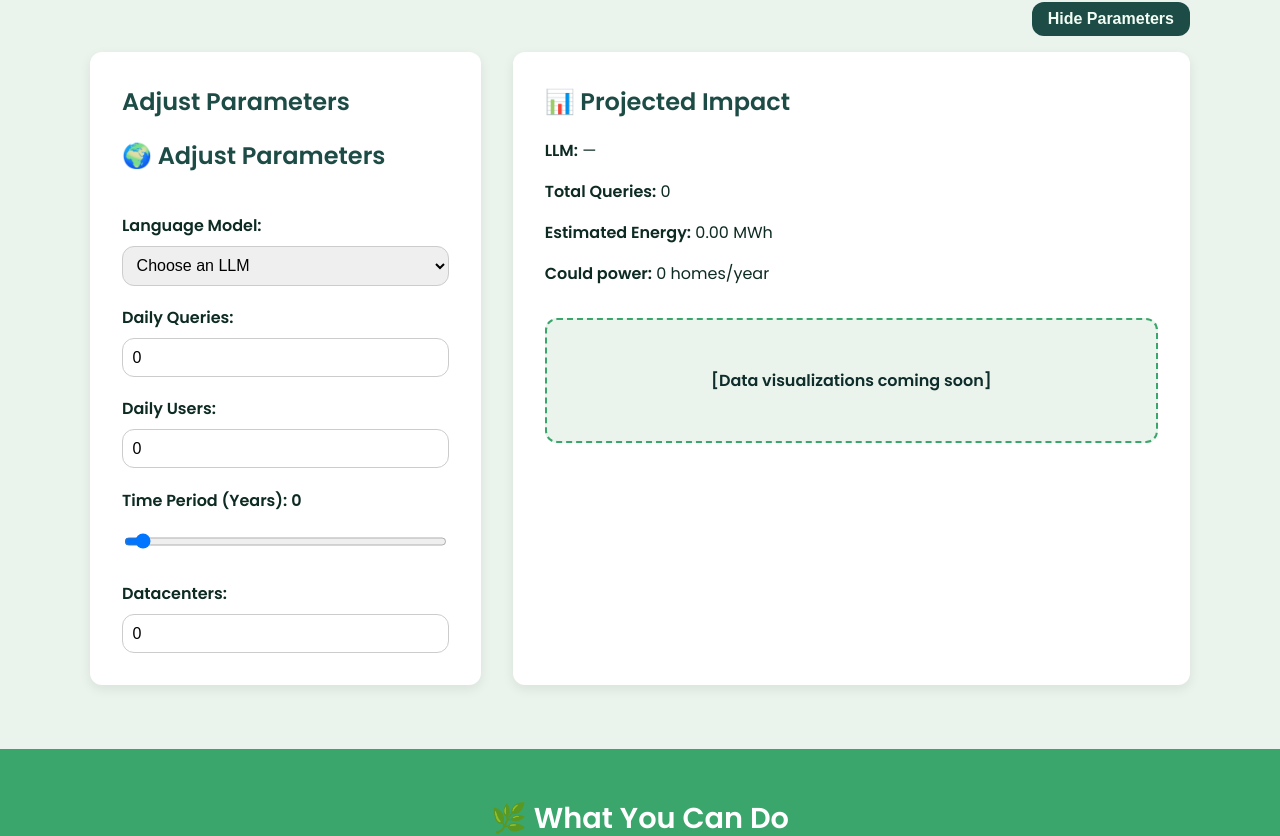
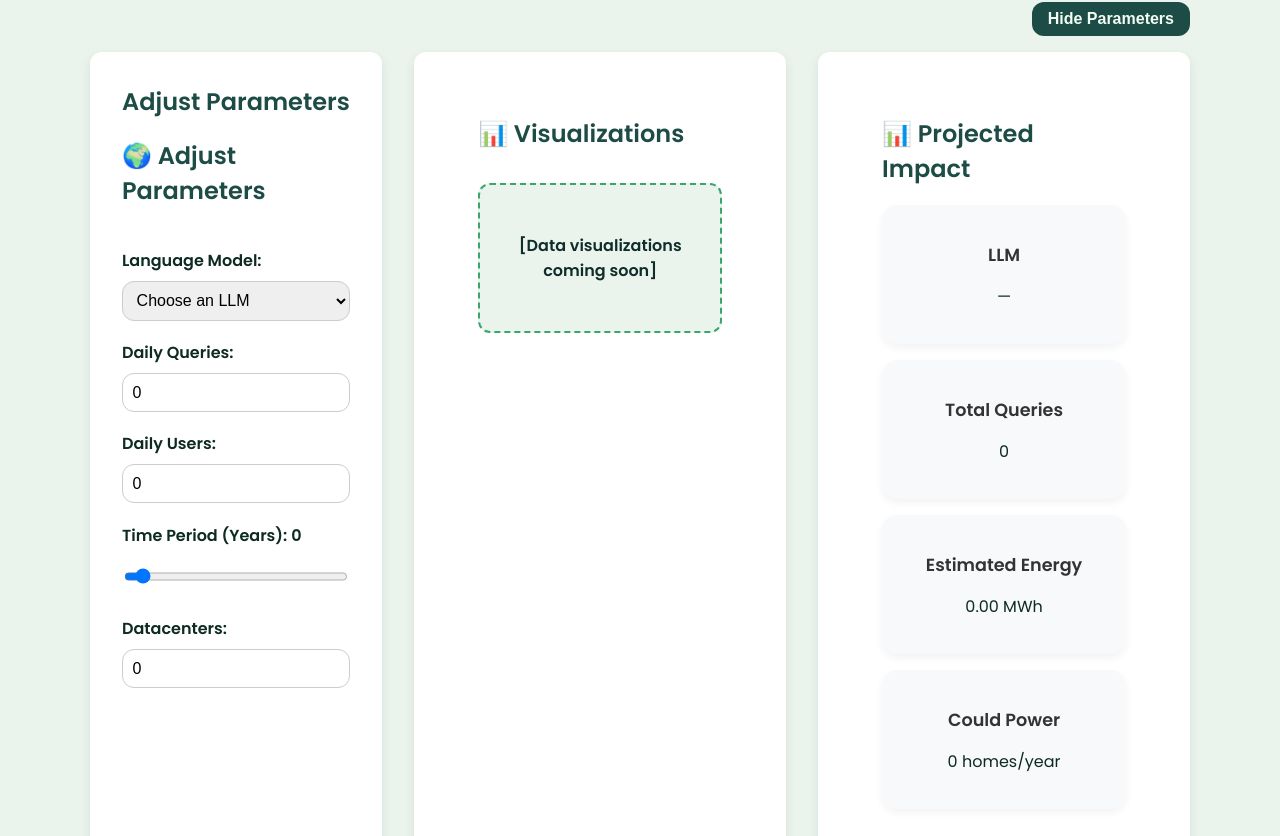
Before and after one commit to daver12345/lmc-ai-env-website, a React app: page / in a window 1280 px wide. Shown: the part 461-1297 px from the top of the page. Built offline with nearby package versions, Linux system fonts and the light colour scheme.

Commit message:
Separate stats dashboard and vis sections
Created new card for the stats dashboard and added separate visualization component

```diff
--- a/src/App.css
+++ b/src/App.css
@@ -181,7 +181,7 @@ section.interaction {
 .side-by-side {
   display: flex;
   gap: 2rem;
-  flex-wrap: wrap;
+  flex-wrap: nowrap;
 }
 
 .sidebar-card {
@@ -189,8 +189,38 @@ section.interaction {
   max-width: 400px;
 }
 
+.dashboard-main-card {
+  flex: 2 1 600px;
+}
+
+.content {
+  padding: 2rem;
+}
+
+.dashboard-grid {
+  display: grid;
+  grid-template-columns: repeat(auto-fit, minmax(220px, 1fr));
+  gap: 1rem;
+  margin-top: 1rem;
+}
+
 .dashboard-card {
-  flex: 2 1 600px;
+  background-color: #f8f9fa;
+  border-radius: 1rem;
+  padding: 1.2rem;
+  box-shadow: 0 4px 8px rgba(0, 0, 0, 0.05);
+  text-align: center;
+  transition: transform 0.2s ease;
+}
+
+.dashboard-card:hover {
+  transform: translateY(-4px);
+}
+
+.dashboard-card h3 {
+  margin-bottom: 0.5rem;
+  color: #333;
+  font-size: 1.1rem;
 }
 
 /* Ensure cards look good on smaller screens too */
--- a/src/App.js
+++ b/src/App.js
@@ -2,6 +2,7 @@
 import React, { useState } from 'react';
 import Sidebar from './components/Sidebar';
 import Dashboard from './components/Dashboard';
+import Visualization from './components/Visualization';
 import Suggestions from './components/Suggestions';
 import Navbar from './components/Navbar';
 import './App.css';
@@ -51,7 +52,16 @@ function App() {
                 />
               </div>
             )}
-            <div className="card dashboard-card">
+            <div className="card .dashboard-main-card">
+              <Visualization
+                llm={llm}
+                dailyQueries={dailyQueries}
+                dailyUsers={dailyUsers}
+                timePeriod={timePeriod}
+                datacenters={datacenters}
+              />
+            </div>
+            <div className="card .dashboard-main-card">
               <Dashboard
                 llm={llm}
                 dailyQueries={dailyQueries}
--- a/src/components/Dashboard.js
+++ b/src/components/Dashboard.js
@@ -10,13 +10,23 @@ function Dashboard({ llm, dailyQueries, dailyUsers, timePeriod, datacenters }) {
   return (
     <main className="content">
       <h2>📊 Projected Impact</h2>
-      <p><strong>LLM:</strong> {llm || '—'}</p>
-      <p><strong>Total Queries:</strong> {totalQueries.toLocaleString()}</p>
-      <p><strong>Estimated Energy:</strong> {energyUseMWh.toFixed(2)} MWh</p>
-      <p><strong>Could power:</strong> {homesPowered.toFixed(0)} homes/year</p>
-
-      <div className="visual-placeholder">
-        <p>[Data visualizations coming soon]</p>
+      <div className="dashboard-grid">
+        <div className="dashboard-card">
+          <h3>LLM</h3>
+          <p>{llm || '—'}</p>
+        </div>
+        <div className="dashboard-card">
+          <h3>Total Queries</h3>
+          <p>{totalQueries.toLocaleString()}</p>
+        </div>
+        <div className="dashboard-card">
+          <h3>Estimated Energy</h3>
+          <p>{energyUseMWh.toFixed(2)} MWh</p>
+        </div>
+        <div className="dashboard-card">
+          <h3>Could Power</h3>
+          <p>{homesPowered.toFixed(0)} homes/year</p>
+        </div>
       </div>
     </main>
   );
--- /dev/null
+++ b/src/components/Visualization.js
@@ -0,0 +1,21 @@
+// File: src/components/Vizualization.js
+import React from 'react';
+
+function Visualization({ llm, dailyQueries, dailyUsers, timePeriod, datacenters }) {
+  // Placeholder calculations
+  const totalQueries = dailyQueries * dailyUsers * 365 * timePeriod;
+  const energyUseMWh = (totalQueries * 2.9) / 1e6; // 2.9 Wh per query
+  const homesPowered = (energyUseMWh * 1000) / 10558; // 10,558 kWh/year per US home
+
+  return (
+    <main className="content">
+      <h2>📊 Visualizations</h2>
+
+      <div className="visual-placeholder">
+        <p>[Data visualizations coming soon]</p>
+      </div>
+    </main>
+  );
+}
+
+export default Visualization;
```
